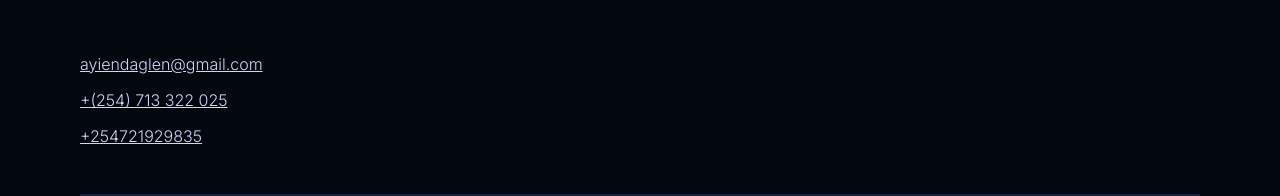
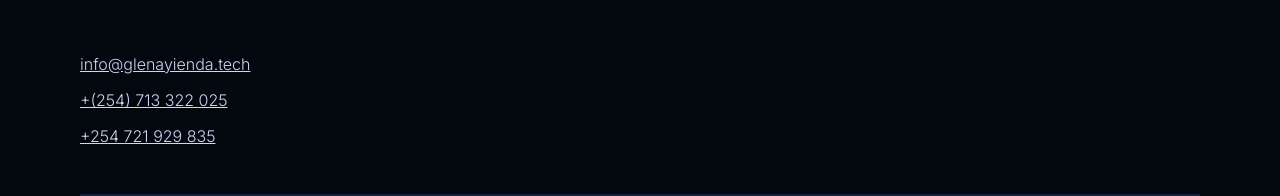
Before and after one commit to glennin-codes/glensporto, a Next.js app: page / in a window 1280 px wide. Shown: the part 9222-9418 px from the top of the page. Built offline with nearby package versions, Linux system fonts and the light colour scheme.

Commit message:
few changes

```diff
--- a/sections/contactSection.jsx
+++ b/sections/contactSection.jsx
@@ -9,15 +9,15 @@ export default function ContactSection() {
           <h4>Got a project in mind?</h4>
           <h2>
             Get In Touch.{" "}
-            <Link href="mailto:ayiendaglen@gmail.com">
+            <Link href="mailto:info@glenayienda.tech">
               <Envelope color="#ABABAD" weight="regular" size={80} />
             </Link>
           </h2>
-          <Link href="mailto:ayiendaglen@gmail.com">
-            <p>ayiendaglen@gmail.com</p>
+          <Link href="mailto:info@glenayienda.tech">
+            <p>info@glenayienda.tech</p>
           </Link>
           <Link href="tel:+254713322025">
-            <p> +(254) 713 322 025</p><p> +254721929835</p>
+            <p> +(254) 713 322 025</p><p> +254 721 929 835</p>
           </Link>
         </section>
 
--- a/sections/headTag.jsx
+++ b/sections/headTag.jsx
@@ -7,7 +7,7 @@ export default function HeadTag() {
       <title>Glen ayienda</title>
 
       <meta charset="utf-8" />
-      <link rel="icon" href="%PUBLIC_URL%/nzubechi.jpeg" />
+      <link rel="icon" href="https://ik.imagekit.io/hcmhqwy2h/MINE_K8HLvb73S?updatedAt=1692228193624" />
       <meta name="viewport" content="width=device-width, initial-scale=1" />
       <meta name="theme-color" content="#0a192f" />
       {/* <!-- Windows Phone --> */}
@@ -16,33 +16,33 @@ export default function HeadTag() {
       <meta name="apple-mobile-web-app-capable" content="yes" />
       <meta name="apple-mobile-web-app-status-bar-style" content="#0a192f" />
 
-      <link rel="apple-touch-icon" href="%PUBLIC_URL%/nzubechi.jpeg" />
+      <link rel="apple-touch-icon" href="https://ik.imagekit.io/hcmhqwy2h/MINE_K8HLvb73S?updatedAt=1692228193624" />
 
       <link rel="manifest" href="%PUBLIC_URL%/manifest.json" />
 
-      <link rel="icon" href="/nzubechi.jpeg" />
+      <link rel="icon" href="https://ik.imagekit.io/hcmhqwy2h/MINE_K8HLvb73S?updatedAt=1692228193624" />
 
       <meta
         name="description"
-        content={`Software Developer: Torche`}
+        content={`Software Engineer: Glen Ayienda`}
       />
       <meta
         name="image"
-        content={"/nzubechi.jpeg"}
+        content={"https://ik.imagekit.io/hcmhqwy2h/MINE_K8HLvb73S?updatedAt=1692228193624"}
       />
-      <meta name="keywords" content="Chukwuma Samuel Nzubechi" />
-      <link rel="shortcut icon" href="/nzubechi.jpeg"  style={{borderRadius:"50%"}}/>
+      <meta name="keywords" content="Glen Ayienda " />
+      <link rel="shortcut icon" href="https://ik.imagekit.io/hcmhqwy2h/MINE_K8HLvb73S?updatedAt=1692228193624"  style={{borderRadius:"50%"}}/>
 
-      <meta property="og:title" content={`Chukwuma Samuel Nzubechi`} />
+      <meta property="og:title" content={`Glen Ayienda `} />
       <meta
         property="og:description"
-        content={`Samuel Nzubechi Portfolio `}
+        content={`Glennin Technologies `}
       />
       <meta
         property="og:image"
-        content={"/nzubechi.jpeg"}
+        content={"https://ik.imagekit.io/hcmhqwy2h/MINE_K8HLvb73S?updatedAt=1692228193624"}
       />
-      <meta property="og:url" content={`https://nzubechi.vercel.app/`} />
+      <meta property="og:url" content={`https://www.glenayienda.tech/`} />
       <meta property="og:type" content="website" />
 
 
```
